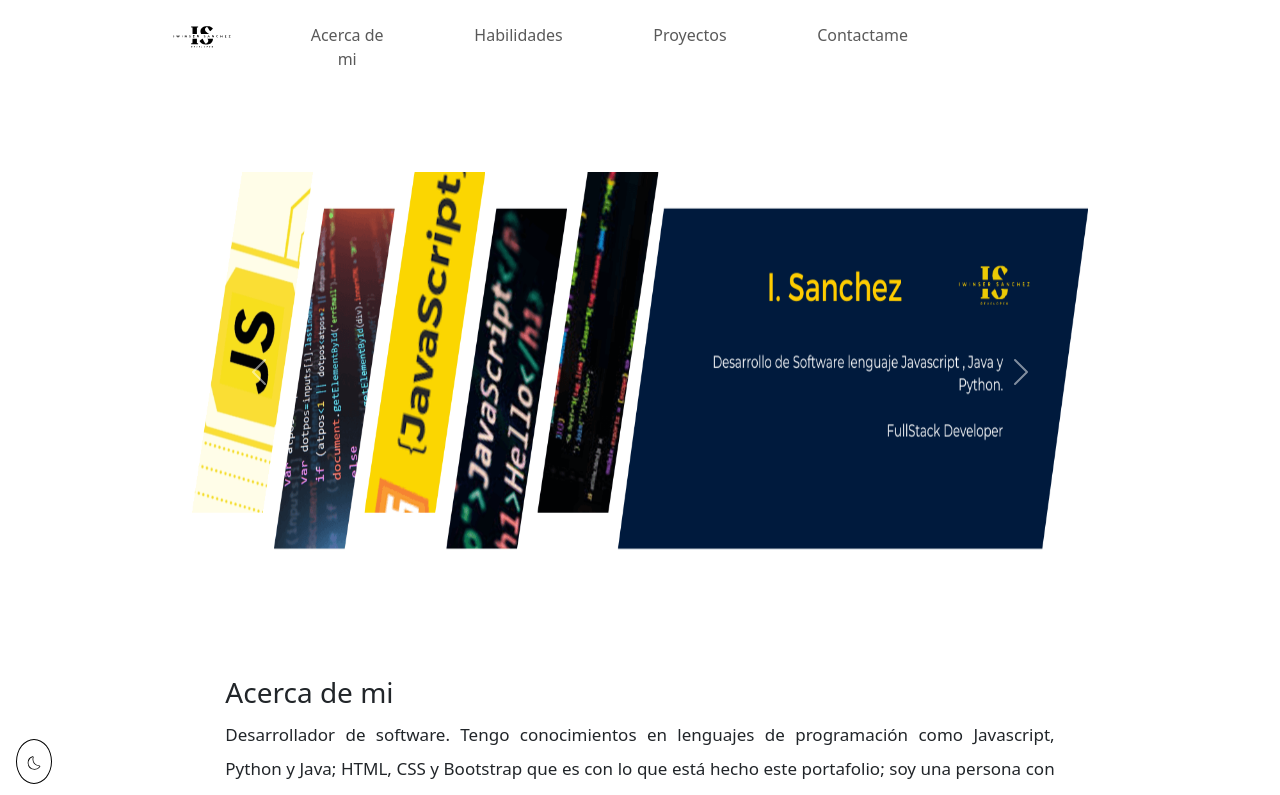
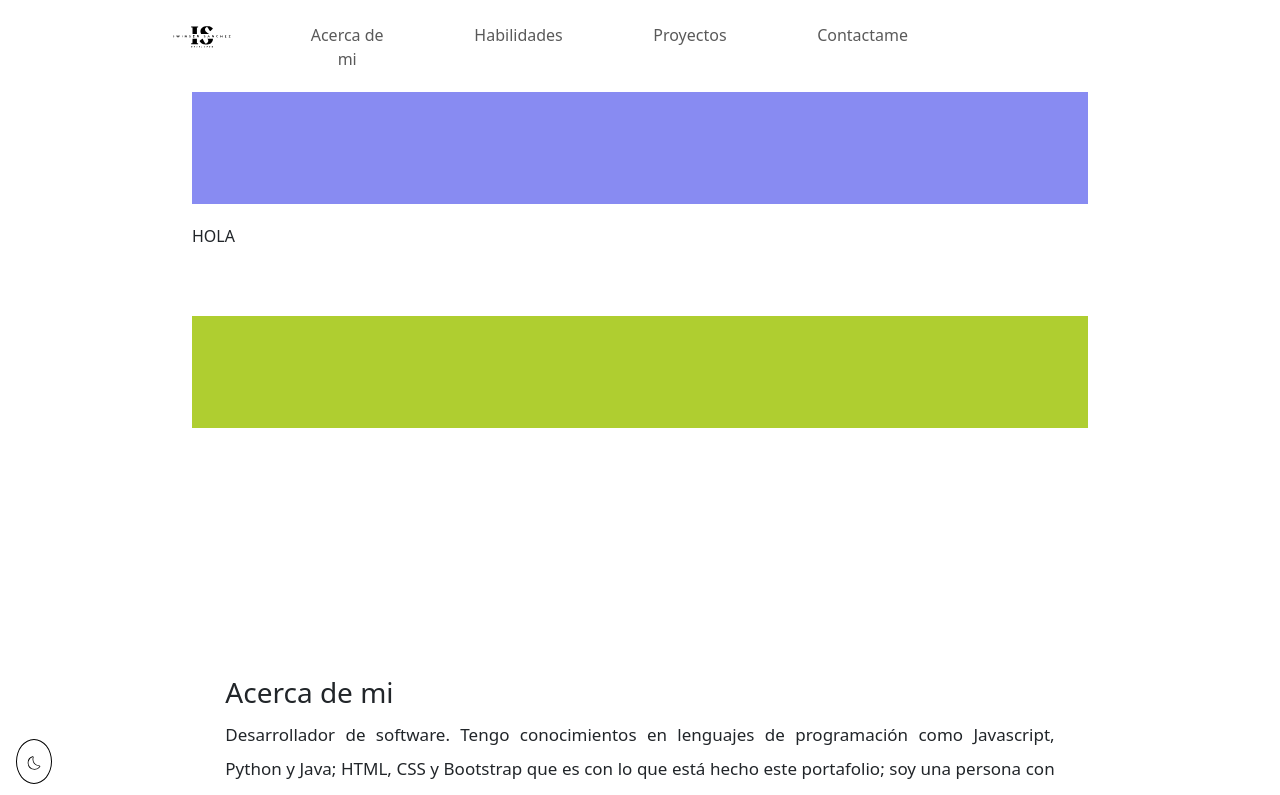
Before and after one commit to iwinser117/react-portafolio, a React app: page / in a window 1280 px wide. Shown: the top 795 px of the page. Built offline with nearby package versions, Linux system fonts and the light colour scheme.

Commit message:
Adjust View

```diff
--- a/public/index.html
+++ b/public/index.html
@@ -5,6 +5,8 @@
     <meta http-equiv="X-UA-Compatible" content="IE=edge" />
     <meta name="viewport" content="width=device-width, initial-scale=1.0" />
     <title>mi react portafolio</title>
+    <link rel="icon" href="../src/assets/ok.ico"/>
+
     <script src="https://kit.fontawesome.com/1e68ffedd1.js" crossorigin="anonymous"></script>
     <link
       href="https://cdn.jsdelivr.net/npm/bootstrap@5.3.0-alpha1/dist/css/bootstrap.min.css"
--- a/src/components/Banner.jsx
+++ b/src/components/Banner.jsx
@@ -1,34 +1,24 @@
-import React from "react"
-import { MDBCarousel, MDBCarouselItem } from "mdb-react-ui-kit"
+import React, { useState, useEffect } from "react"
 import "@styles/Banner.css"
-import bann1 from "@assets/b2.png"
-import bann2 from "@assets/b1.png"
-import bann3 from "@assets/bann3.png"
 
 const Banner = () => {
+
   return (
-    <div className="banner align-items-center d-flex">
-      <MDBCarousel showControls>
-        <MDBCarouselItem
-          className="bannerItem  m-auto"
-          itemId={1}
-          src={bann1}
-          alt="..."
-        />
-        <MDBCarouselItem
-          className="m-auto bannerItem "
-          itemId={2}
-          src={bann2}
-          alt="..."
-        />
-        <MDBCarouselItem
-          className=" m-auto bannerItem "
-          itemId={3}
-          src={bann3}
-          alt="..."
-        />
-      </MDBCarousel>
+    <div className="banner align-items-center ">
+      <div
+        className="color-change-5x"
+
+      ></div>
+      <div
+        className="test  linew"
+
+      >HOLA</div>
+      <div
+        className="color-change-5x1"
+
+      ></div>
     </div>
+
   )
 }
 
--- a/src/styles/Banner.css
+++ b/src/styles/Banner.css
@@ -7,3 +7,92 @@
   width: 100%;
   height: 400px;
 }
+
+.color-change-5x {
+  width: 100%;
+  height: 20%;
+  -webkit-animation: color-change-5x 7s linear infinite alternate-reverse both;
+  animation: color-change-5x 7s linear infinite alternate-reverse both;
+}
+.color-change-5x1 {
+  width: 100%;
+  height: 20%;
+  -webkit-animation: color-change-5x 7s linear infinite alternate both;
+  animation: color-change-5x 7s linear infinite alternate both;
+}
+/* ----------------------------------------------
+ * Generated by Animista on 2023-6-26 21:40:35
+ * Licensed under FreeBSD License.
+ * See http://animista.net/license for more info.
+ * w: http://animista.net, t: @cssanimista
+ * ---------------------------------------------- */
+
+/**
+ * ----------------------------------------
+ * animation color-change-5x
+ * ----------------------------------------
+ */
+@-webkit-keyframes color-change-5x {
+  0% {
+    background: #66e6f0;
+  }
+  25% {
+    background: #bd5af7;
+  }
+  50% {
+    background: #eb4e4e;
+  }
+  75% {
+    background: #f0d16c;
+  }
+  100% {
+    background: #7beb5a;
+  }
+}
+@keyframes color-change-5x {
+  0% {
+    background: #48e9f5;
+  }
+  25% {
+    background: #b34bf0;
+  }
+  50% {
+    background: #f33b3b;
+  }
+  75% {
+    background: #ebc033;
+  }
+  100% {
+    background: #56e22c;
+  }
+}
+.test {
+  width: 100%;
+  height: 20%;
+  -webkit-animation: linew 7s linear infinite alternate both;
+  animation: linew 7s linear infinite alternate both;
+}
+
+@-webkit-keyframes linew {
+  from {
+    background-position: -60px 0; }
+  to {
+    background-position: 60px 0; } }
+@keyframes linew {
+  from {
+    background-position: -60px 0; }
+  to {
+    background-position: 60px 0; } }
+
+.linew:before {
+          -webkit-animation: linew .75s infinite alternate ease-in-out;
+          animation: linew .75s infinite alternate ease-in-out;
+          background: -webkit-gradient(linear, left top, right top, from(var(--primary)), to(var(--primary)));
+          background: linear-gradient(90deg, var(--primary), var(--primary));
+          background-repeat: no-repeat;
+          background-size: 60px 20px;
+          content: '';
+          display: block;
+          height: 20px;
+          width: 60px;
+}
```
Also changed, not shown: 1 other file (tests, documents, lock files or other folders).
